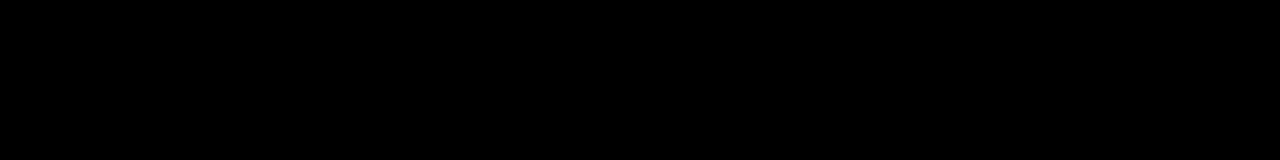
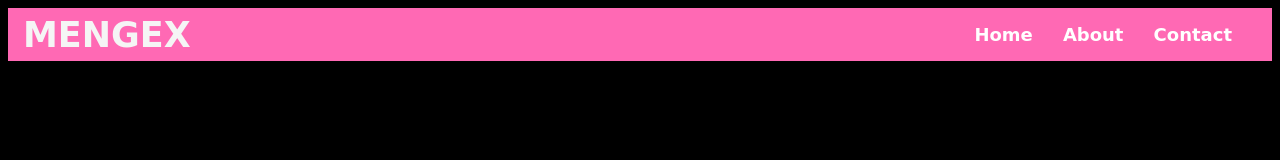
Before and after one commit to noturmanjames/Mengex, a plain HTML site: page home.html in a window 1280 px wide. Drawn offline with Linux system fonts and the light colour scheme.

Commit message:
Update home.html

```diff
--- a/home.html
+++ b/home.html
@@ -36,6 +36,17 @@
 		background-color: black;}
 </style>
   <body>
+	  <nav class="navbar">
+<div class="navdiv">
+	<div class="logo"><a href="#">MENGEX</a></div>
+	<ul>
+		<li><a href="home.html">Home</a></li>
+		<li><a href="#">About</a></li>
+		<li><a href="#">Contact</a></li>
+
+	</ul>
+</div>
+</nav>
     <p>Mengex is a Kenyan company that deals in highend cosmetic products<</p>
   </body>
 </html>
```
